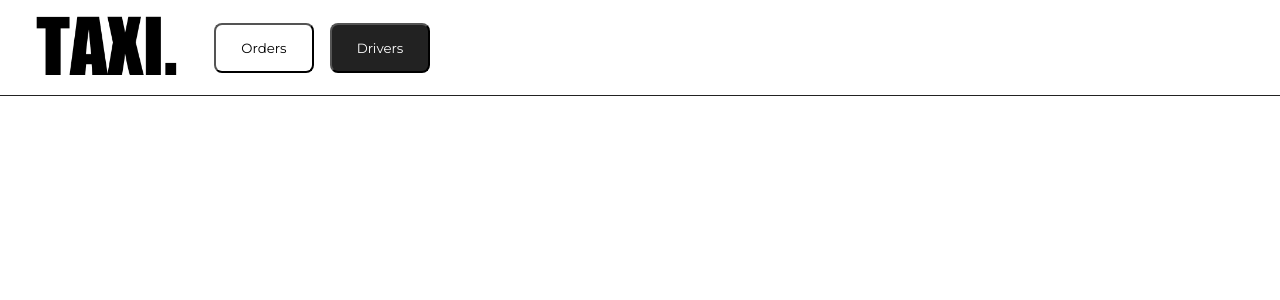
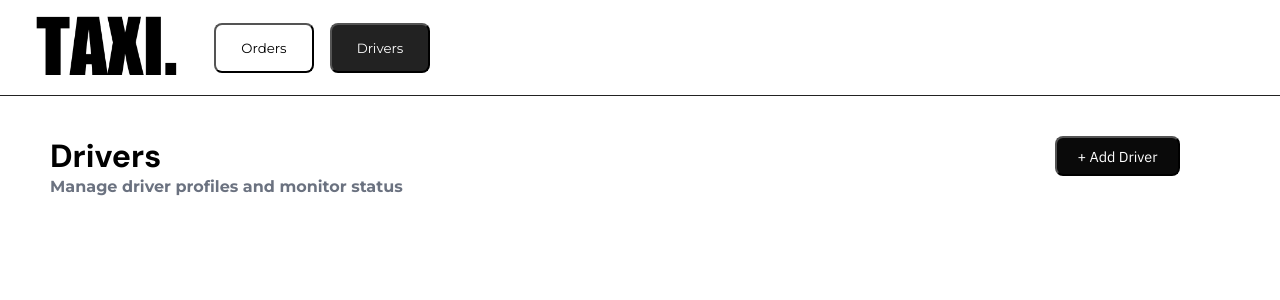
Before and after one commit to ukique/taxi-service, a React (Vite) app in the folder frontend/: page /drivers in a window 1280 px wide. Shown: the top 300 px of the page. Built offline with nearby package versions, Linux system fonts and the light colour scheme.

Commit message:
frontend: add add-driver button

```diff
--- a/frontend/index.html
+++ b/frontend/index.html
@@ -7,10 +7,14 @@
     <link rel="preconnect" href="https://fonts.googleapis.com">
     <link rel="preconnect" href="https://fonts.gstatic.com" crossorigin>
     <link href="https://fonts.googleapis.com/css2?family=Montserrat:ital,wght@0,100..900;1,100..900&display=swap" rel="stylesheet">
-    <!-- IBM Plex Sans-->
+    <!-- IBM Plex Sans font-->
     <link rel="preconnect" href="https://fonts.googleapis.com">
     <link rel="preconnect" href="https://fonts.gstatic.com" crossorigin>
     <link href="https://fonts.googleapis.com/css2?family=IBM+Plex+Sans:ital,wght@0,100..700;1,100..700&display=swap" rel="stylesheet">
+    <!-- DM Sans font-->
+    <link rel="preconnect" href="https://fonts.googleapis.com">
+    <link rel="preconnect" href="https://fonts.gstatic.com" crossorigin>
+    <link href="https://fonts.googleapis.com/css2?family=DM+Sans:ital,opsz,wght@0,9..40,100..1000;1,9..40,100..1000&display=swap" rel="stylesheet">
 
     <title>taxi-service</title>
   </head>
--- /dev/null
+++ b/frontend/src/components/drivers/registerDriver.css
@@ -0,0 +1,81 @@
+.add-driver {
+    display: flex;
+    justify-content: end;
+    margin-right: 100px;
+}
+
+.add-driver-button {
+    font-family: "IBM Plex Sans", sans-serif;
+    background-color: #0a0a0a;
+    color: #FFFFFF;
+    width: 125px;
+    height: 40px;
+    font-size: 0.9rem;
+    border-radius: 0.5rem;
+}
+
+.driver-register {
+    position: fixed;
+    top: 50%;
+    left: 50%;
+    transform: translate(-50%, -50%);
+    z-index: 2;
+    background-color: #FFFFFF;
+    padding: 1.5rem;
+    border: 1px solid #6b7280;
+    border-radius: 0.8rem;
+    width: 300px;
+}
+
+.driver-register h2 {
+    font-family: "DM Sans", sans-serif;
+
+}
+
+.driver-register p {
+    font-family: "DM Sans", sans-serif;
+    color: #6b7280;
+}
+
+.driver-register input {
+    border-radius: 0.3rem;
+    width: 220px;
+    height: 40px;
+    border: 1px solid #c6cdd8;
+    outline-color: #222222;
+    margin-top: 10px;
+}
+
+.drivers-register-buttons {
+    display: flex;
+    margin-top: 25px;
+    gap: 1rem;
+}
+
+.add-driver-cancel {
+    font-family: Montserrat, sans-serif;
+    background-color: #FFFFFF;
+    color: #222222;
+    width: 100px;
+    height: 35px;
+    border: 1px solid #6b7280;
+    border-radius: 0.5rem;
+
+}
+
+.add-driver-cancel:hover {
+    background-color: #d5d5d5;
+}
+
+.add-driver-save {
+    font-family: Montserrat, sans-serif;
+    background-color: #0a0a0a;
+    color: #FFFFFF;
+    width: 100px;
+    height: 35px;
+    border-radius: 0.5rem;
+}
+
+.add-driver-save:hover {
+    background-color: #222222;
+}
--- /dev/null
+++ b/frontend/src/components/drivers/registerDriver.jsx
@@ -0,0 +1,60 @@
+import "./registerDriver.css"
+import {useState} from "react";
+
+function RegisterDriverButton() {
+    const [openPopup, setOpenPopup] = useState(false)
+    const [form, setForm] = useState({username: ""})
+    const [error, setError] = useState(null);
+    const handleChange = (e) => {
+        setForm({...form, [e.target.name]: e.target.value})
+    }
+    const [isLoading, setIsLoading] = useState(false)
+    const handleSubmit = async () => {
+        try {
+            setIsLoading(true)
+            setError(null)
+            const response = await fetch("http://localhost:8080/drivers/register", {
+                method: "POST",
+                headers: {"Content-Type": "application/json"},
+                body: JSON.stringify(form)
+            })
+            const result = await response.json()
+            if (result.ok) {
+                setOpenPopup(false)
+            } else {
+                setError(result.message)
+            }
+        } catch (err) {
+            setError("Network error. Please try again.")
+        } finally {
+            setIsLoading(false)
+        }
+    }
+
+    return (
+        <div className="add-driver">
+            <button className="add-driver-button" onClick={() => setOpenPopup(true)}>+ Add
+                Driver
+            </button>
+            {
+                openPopup &&
+                <div className="driver-register">
+                    <h2>Add Driver</h2>
+                    <p>Driver Name</p>
+                    <input name="username" onChange={handleChange} disabled={isLoading} placeholder="Driver Name"/>
+                    {error && <p className="register-error">{error}</p>}
+                    <div className="drivers-register-buttons">
+                        <button className="add-driver-cancel"
+                                onClick={() => setOpenPopup(false)}>Cancel
+                        </button>
+                        <button className="add-driver-save" onClick={handleSubmit} disabled={isLoading}>
+                            {isLoading ? "Creating..." : "Save Driver"}
+                        </button>
+                    </div>
+                </div>
+            }
+        </div>
+    )
+}
+
+export default RegisterDriverButton
--- a/frontend/src/pages/driversPage/driversPage.css
+++ b/frontend/src/pages/driversPage/driversPage.css
@@ -0,0 +1,17 @@
+.drivers-page-main{
+    display: flex;
+    justify-content: space-between;
+    align-items: center;
+    padding-top: 135px;
+    padding-left: 50px;
+}
+.drivers-page{
+}
+.drivers-page h1{
+    font-family: "DM Sans", sans-serif;
+}
+.drivers-page h4{
+    color: #6b7280;
+    margin-left: 50px;
+    font-family: Montserrat, sans-serif;
+}
--- a/frontend/src/pages/driversPage/driversPage.jsx
+++ b/frontend/src/pages/driversPage/driversPage.jsx
@@ -1,10 +1,20 @@
+import "./driversPage.css"
 import Header from "../../components/header/header.jsx";
+import RegisterDriverButton from "../../components/drivers/registerDriver.jsx";
 
-function Drivers(){
-    return(
+function Drivers() {
+    return (
         <>
-            <Header />
+            <div  className="drivers-page">
+            <Header/>
+            <div className="drivers-page-main">
+                <h1>Drivers</h1>
+                <RegisterDriverButton/>
+            </div>
+            <h4>Manage driver profiles and monitor status</h4>
+            </div>
         </>
     )
 }
+
 export default Drivers
```
